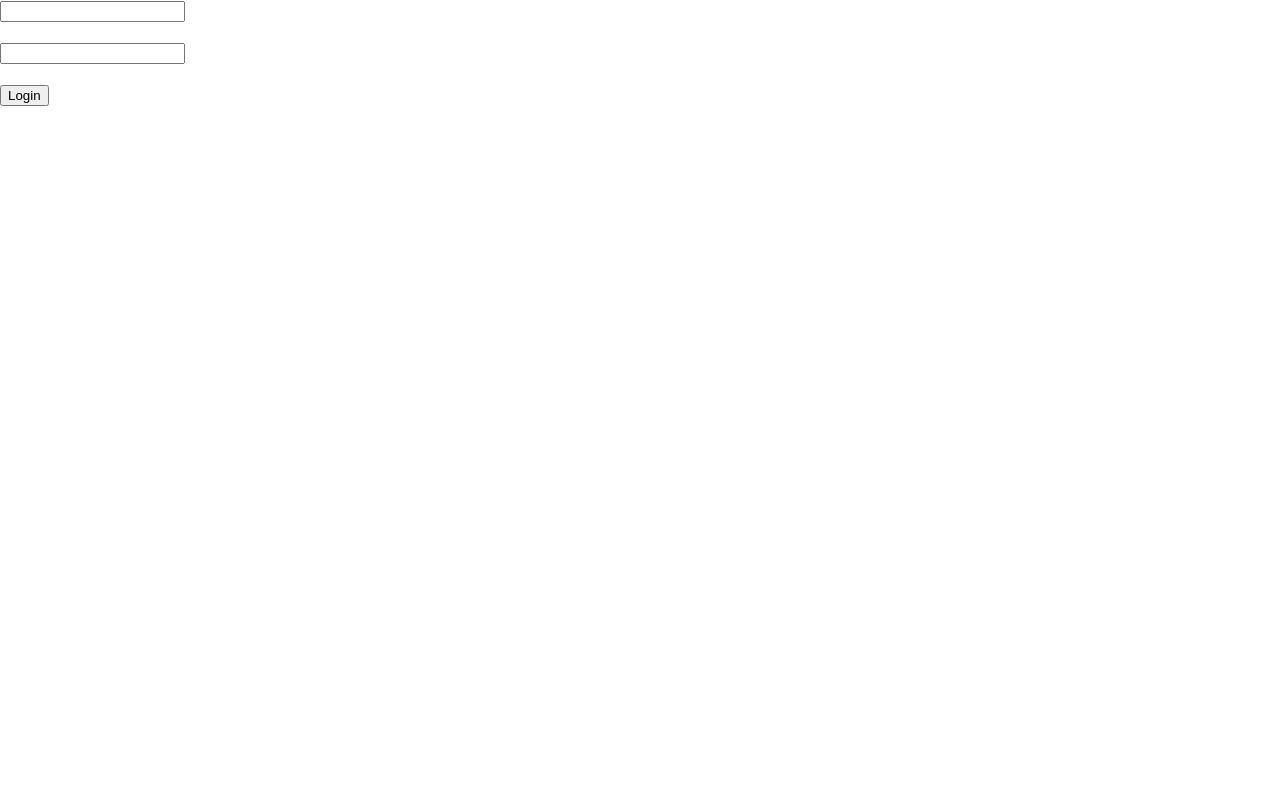
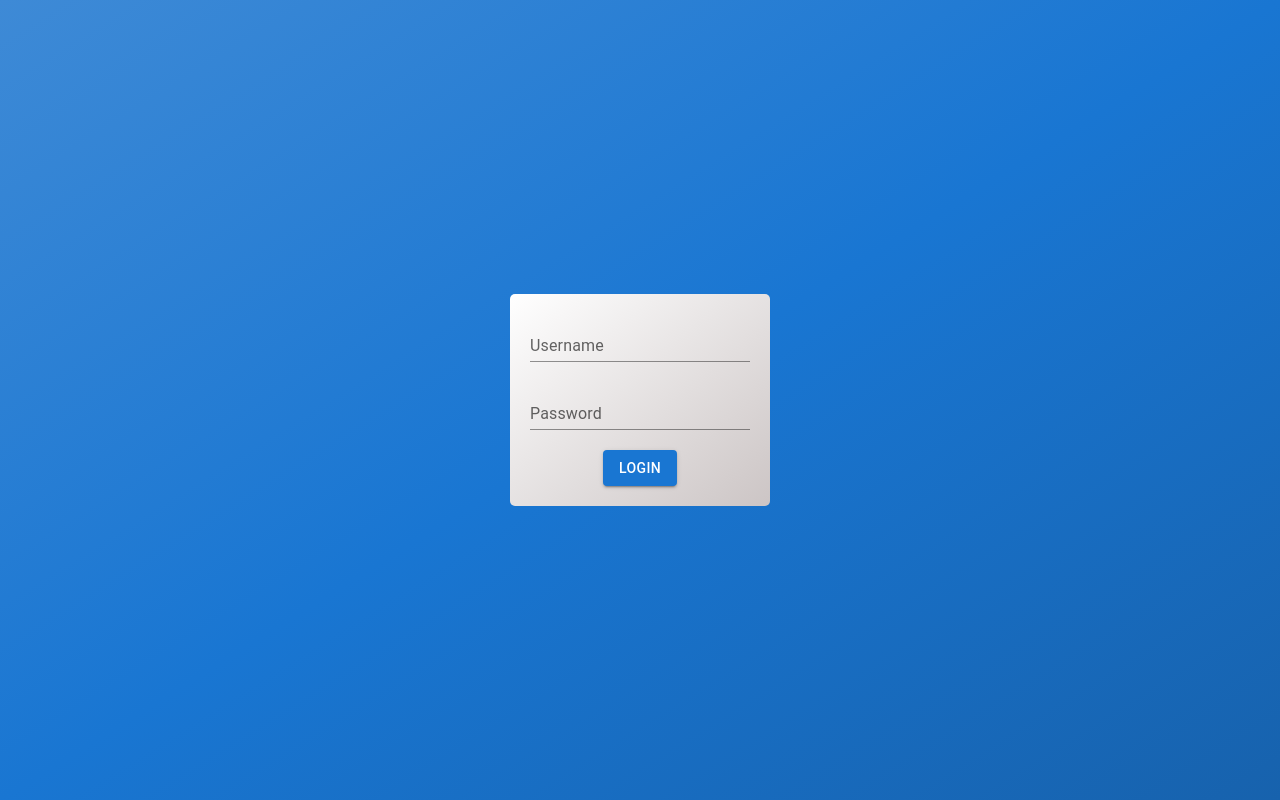
Before and after one commit to gavand-sagar/songs-app, a React (Create React App) app: page /login in a window 1280 px wide. Built offline with nearby package versions, Linux system fonts and the light colour scheme.

Commit message:
login page enhacements

```diff
--- a/package.json
+++ b/package.json
@@ -3,6 +3,9 @@
   "version": "0.1.0",
   "private": true,
   "dependencies": {
+    "@emotion/react": "^11.10.6",
+    "@emotion/styled": "^11.10.6",
+    "@mui/material": "^5.11.13",
     "@testing-library/jest-dom": "^5.16.5",
     "@testing-library/react": "^13.4.0",
     "@testing-library/user-event": "^13.5.0",
--- a/src/AddSong.js
+++ b/src/AddSong.js
@@ -1,11 +1,13 @@
 import React, { useState } from 'react'
 import { postJsonData } from './ApiUtitilities.js'
 import Header from './Header.js'
+import { useLoader } from './useLoader.js'
 
 export default function AddSong() {
 
     const [songName, setSongName] = useState('')
     const [rating, setRating] = useState('')
+    const { setLoaderSpinning } = useLoader()
 
     function save() {
         //post a document
@@ -13,10 +15,12 @@ export default function AddSong() {
             songName: songName,
             rating: rating
         }
-
+        setLoaderSpinning(true)
         postJsonData('/songs', obj)
             .then(response => {
-                window.location.reload()
+                setLoaderSpinning(false)
+
+                alert('Song Added')
             })
     }
 
--- a/src/App.css
+++ b/src/App.css
@@ -1,12 +1,76 @@
-.header-username{
+:root {
+    --base-color: #1976d2;
+    --base-color-1: #3e8ad6;
+    --base-color-2: #1762ad;
+    --base-popup-background: linear-gradient(to top left, rgb(204, 197, 197), white);
+    --base-spacing: 20px;
+}
+
+.header-username {
     text-align: right;
     font-size: 30px;
-    font-weight: bold;;
+    font-weight: bold;
+    ;
 }
 
-.border{
+.border {
     border: 1px solid black;
-    padding: 20px;
-    margin: 20px;
+    padding: var(--base-spacing);
+    margin: var(--base-spacing);
     box-sizing: border-box;
 }
+
+
+.login-page {
+    background: linear-gradient(to bottom right, var(--base-color-1), var(--base-color), var(--base-color-2));
+    position: fixed;
+    top: 0;
+    left: 0;
+    right: 0;
+    bottom: 0;
+    display: flex;
+    justify-content: center;
+    align-items: center;
+}
+
+.login-container {
+    background: var(--base-popup-background);
+    text-align: center;
+    padding: var(--base-spacing);
+    border-radius: 5px;
+}
+
+.loader-container {
+    position: fixed;
+    top: 0;
+    left: 0;
+    right: 0;
+    bottom: 0;
+    z-index: 10000;
+    background: rgba(184, 183, 183, 0.683);
+    justify-content: center;
+    align-items: center;
+    display: flex;
+}
+
+.loader-container .loader {
+    display: inline-block;
+    height: 100px;
+    box-sizing: border-box;
+    width: 100px;
+    border: 20px solid var(--base-color);
+    border-top-color: white;
+    border-radius: 50%;
+    animation: infinite 1s myspin linear;
+}
+
+@keyframes myspin {
+
+    0% {
+        rotate: 0;
+    }
+
+    100% {
+        rotate: 360deg;
+    }
+}
--- a/src/App.js
+++ b/src/App.js
@@ -11,10 +11,17 @@ import Capitalize from './Capitalize';
 import Counter from './Counter';
 import Accodion from './Accodion';
 import Calculator from './Calculator';
+import Loader from './Loader';
+import { useState } from 'react';
+import { GlobalData } from './GlobalData.js';
 
 function App() {
+
+  const [loaderSpinnig, setLoaderSpinning] = useState(false);
   return (
     <div className="App">
+      {loaderSpinnig && <Loader />}
+      <GlobalData.Provider value={{ setLoaderSpinning }}>
         <Routes>
           <Route path='/login' element={<Login />}></Route>
           <Route path='/song-list' element={<SongsList />}></Route>
@@ -23,6 +30,7 @@ function App() {
           <Route path='/' element={<Navigate to={'/login'} />} ></Route>
           <Route path='*' element={<h1>Page not found</h1>}></Route>
         </Routes>
+      </GlobalData.Provider>
     </div>
   );
 }
--- /dev/null
+++ b/src/GlobalData.js
@@ -0,0 +1,3 @@
+import { createContext } from "react";
+
+export const GlobalData = createContext({})
--- /dev/null
+++ b/src/Loader.js
@@ -0,0 +1,9 @@
+import React from 'react'
+
+export default function Loader() {
+    return (
+        <div className='loader-container'>
+            <div className='loader'></div>
+        </div>
+    )
+}
--- a/src/Login.js
+++ b/src/Login.js
@@ -1,20 +1,26 @@
+import { Button, TextField } from '@mui/material'
 import React, { useEffect, useState } from 'react'
 import { useNavigate } from 'react-router-dom'
 import { baseURL } from './constants'
+import { useLoader } from './useLoader'
 
 export default function () {
     const [username, setUsername] = useState('')
     const [password, setPassword] = useState('')
 
+    const { setLoaderSpinning } = useLoader();
+
     const navigate = useNavigate()
 
-    useEffect(()=>{
-        if(localStorage.getItem('token')){
+    useEffect(() => {
+        if (localStorage.getItem('token')) {
             navigate('/song-list')
         }
     })
 
     function login() {
+
+        setLoaderSpinning(true)
 
         fetch(baseURL + '/users/generate-token', {
             method: 'GET',
@@ -23,8 +29,8 @@ export default function () {
                 pass: password
             }
         }).then(res => res.json())
-
             .then(response => {
+                setLoaderSpinning(false)
                 if (response == "Un Authorized") {
                     localStorage.clear()
                     alert("Un Authorized")
@@ -39,14 +45,20 @@ export default function () {
     }
 
     return (
-        <div>
-            <input type={'text'} value={username} onChange={e => setUsername(e.target.value)} />
-            <br />
-            <br />
-            <input type={'password'} value={password} onChange={e => setPassword(e.target.value)} />
-            <br />
-            <br />
-            <button onClick={login}>Login</button>
+        <div className='login-page'>
+
+
+            <div className='login-container'>
+
+                <TextField id="standard-basic" label="Username" variant="standard" value={username} onChange={e => setUsername(e.target.value)} />
+                <br />
+                <br />
+                <TextField id="standard-basic" label="Password" type={'Password'} variant="standard" value={password} onChange={e => setPassword(e.target.value)} />
+                <br />
+                <br />
+
+                <Button variant="contained" onClick={login}>Login</Button>
+            </div>
         </div>
     )
 }
--- a/src/SongsList.js
+++ b/src/SongsList.js
@@ -2,10 +2,14 @@ import React, { useEffect, useState } from 'react'
 import { useNavigate } from 'react-router-dom';
 import { getJsonData } from './ApiUtitilities.js'
 import Header from './Header.js';
+import { useLoader } from './useLoader.js';
 
 export default function SongsList() {
 
     const [songs, setSongs] = useState([])
+
+    const { setLoaderSpinning } = useLoader()
+
     const navigate = useNavigate()
 
     useEffect(() => {
@@ -16,8 +20,10 @@ export default function SongsList() {
 
     function getData() {
         // api call
+        setLoaderSpinning(true)
         getJsonData('/songs')
             .then(response => {
+                setLoaderSpinning(false)
                 // what we do when we will receive the response
                 if (response == "Un Authorized") {
                     localStorage.clear();
--- /dev/null
+++ b/src/useLoader.js
@@ -0,0 +1,6 @@
+import { useContext } from "react";
+import { GlobalData } from "./GlobalData";
+
+export function useLoader(){
+    return useContext(GlobalData)
+}
```
Also changed, not shown: 1 other file (tests, documents, lock files or other folders). Lines whose indentation alone changed are shown as unchanged.
